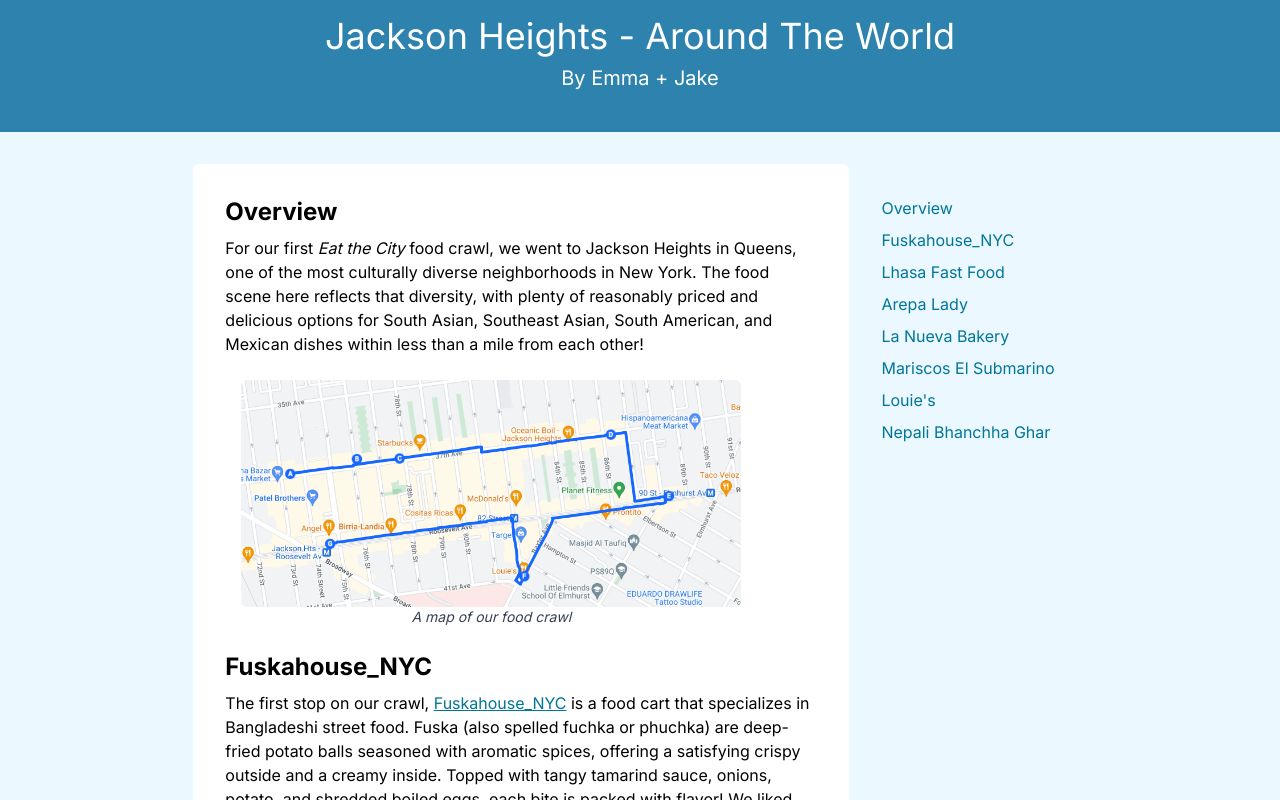
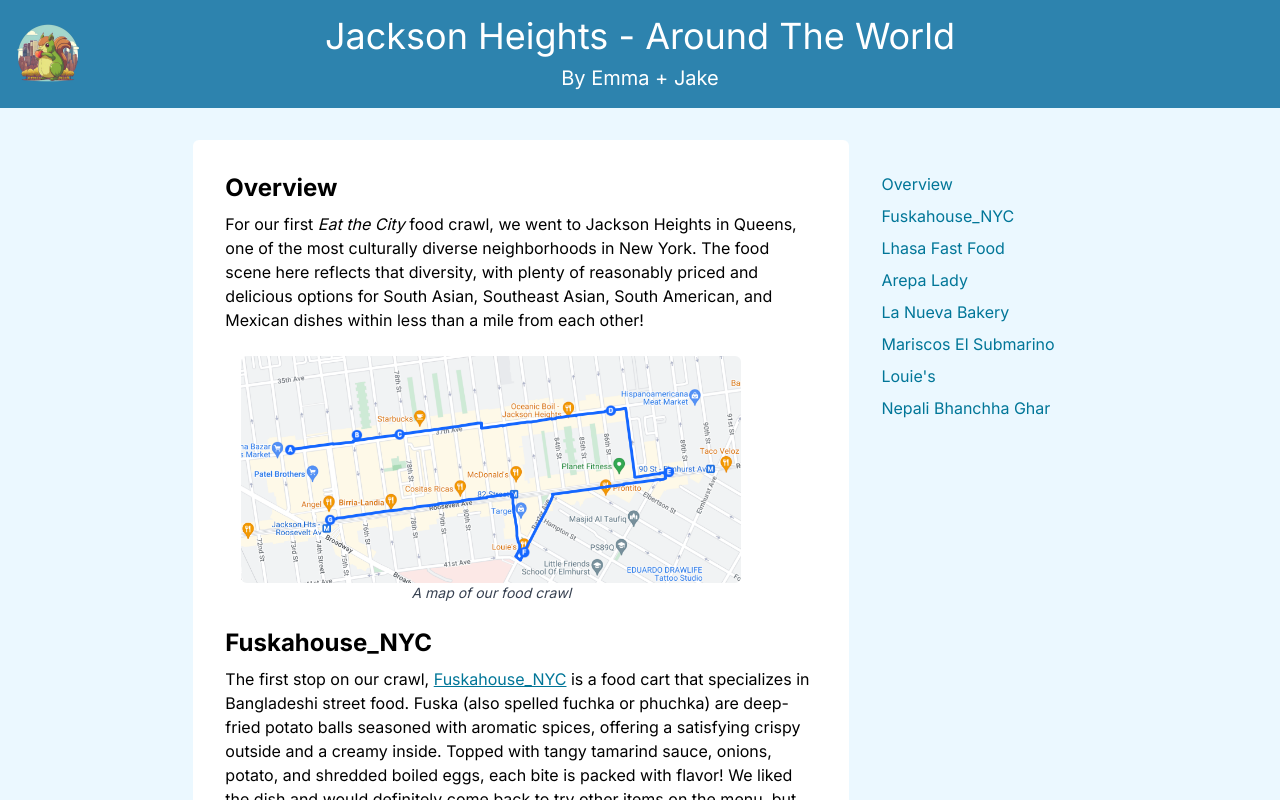
Before and after one commit to emmaoberstein/eat-the-city, a Next.js app: page /crawls/1 in a window 1280 px wide. Shown: the top 800 px of the page. Built offline with nearby package versions, Linux system fonts and the light colour scheme.

Commit message:
add link to browse from crawls

```diff
--- a/src/app/browse/page.tsx
+++ b/src/app/browse/page.tsx
@@ -8,9 +8,7 @@
 	return (
 		<>
 			<div
-				className={
-					'px-16 py-8 bg-tomato-light min-h-screen ' + inter.className
-				}>
+				className={'px-16 py-8 bg-blue-light min-h-screen ' + inter.className}>
 				<main className="flex flex-col items-center justify-between">
 					<Sizer height={32} />
 				</main>
--- a/src/app/crawls/[id]/page.tsx
+++ b/src/app/crawls/[id]/page.tsx
@@ -1,7 +1,8 @@
 import { Inter } from 'next/font/google';
-import { Sizer } from '@/components';
+import { Logo, Sizer } from '@/components';
 import { CrawlMeta } from '@/global-types';
 import type { MDXContent } from 'mdx/types';
+import Link from 'next/link';
 import crawl1, { meta as meta1 } from '../markdown/1.mdx';
 import crawl2, { meta as meta2 } from '../markdown/2.mdx';
 import crawl3, { meta as meta3 } from '../markdown/3.mdx';
@@ -20,12 +21,26 @@
 
 function Header({ meta }: { meta: CrawlMeta }) {
 	return (
-		<header className="flex flex-col text-center items-center bg-tomato-primary p-4 text-foreground">
-			<h1 className="text-4xl">{meta.name}</h1>
-			<Sizer height={8} />
-			<div className="text-xl">By {meta.author}</div>
-			<br />
-		</header>
+		<>
+			<header className="flex flex-col md:flex-row md:gap-10 text-center items-center bg-blue-primary p-4 text-foreground">
+				<div className="flex-none">
+					<Link
+						href={'/browse'}
+						className="align-left">
+						<Logo
+							height={64}
+							width={64}
+						/>
+					</Link>
+				</div>
+				<div className="flex-auto md:mr-[64px]">
+					<h1 className="text-4xl">{meta.name}</h1>
+					<Sizer height={8} />
+					<div className="text-xl">By {meta.author}</div>
+				</div>
+				<br />
+			</header>
+		</>
 	);
 }
 
@@ -34,7 +49,7 @@
 	return (
 		<div className={'flex flex-col min-h-screen ' + inter.className}>
 			<Header meta={meta} />
-			<main className="px-6 py-8 bg-tomato-light gap-8">
+			<main className="px-6 py-8 bg-blue-light gap-8">
 				<div className="mx-auto flex justify-center">
 					<section className="flex flex-col bg-white gap-2 p-8 rounded-md max-w-prose">
 						<CrawlMdx />
--- a/src/app/page.tsx
+++ b/src/app/page.tsx
@@ -1,4 +1,3 @@
-import Image from 'next/image';
 import { Inter } from 'next/font/google';
 import Link from 'next/link';
 import { Logo, Sizer } from '@/components';
@@ -10,7 +9,7 @@
 		<>
 			<div
 				className={
-					'px-16 py-8 bg-tomato-primary min-h-screen ' + inter.className
+					'px-16 py-8 bg-blue-primary min-h-screen ' + inter.className
 				}>
 				<h1 className="text-4xl uppercase tracking-wide text-title text-center md:text-left">
 					Eat The City
--- a/tailwind.config.js
+++ b/tailwind.config.js
@@ -6,7 +6,7 @@
 			colors: {
 				title: 'hsla(58, 80%, 91%, 1)',
 				accent: '#F2EF88',
-				tomato: {
+				blue: {
 					primary: '#2D83AE',
 					light: '#EBF8FF',
 				},
```
